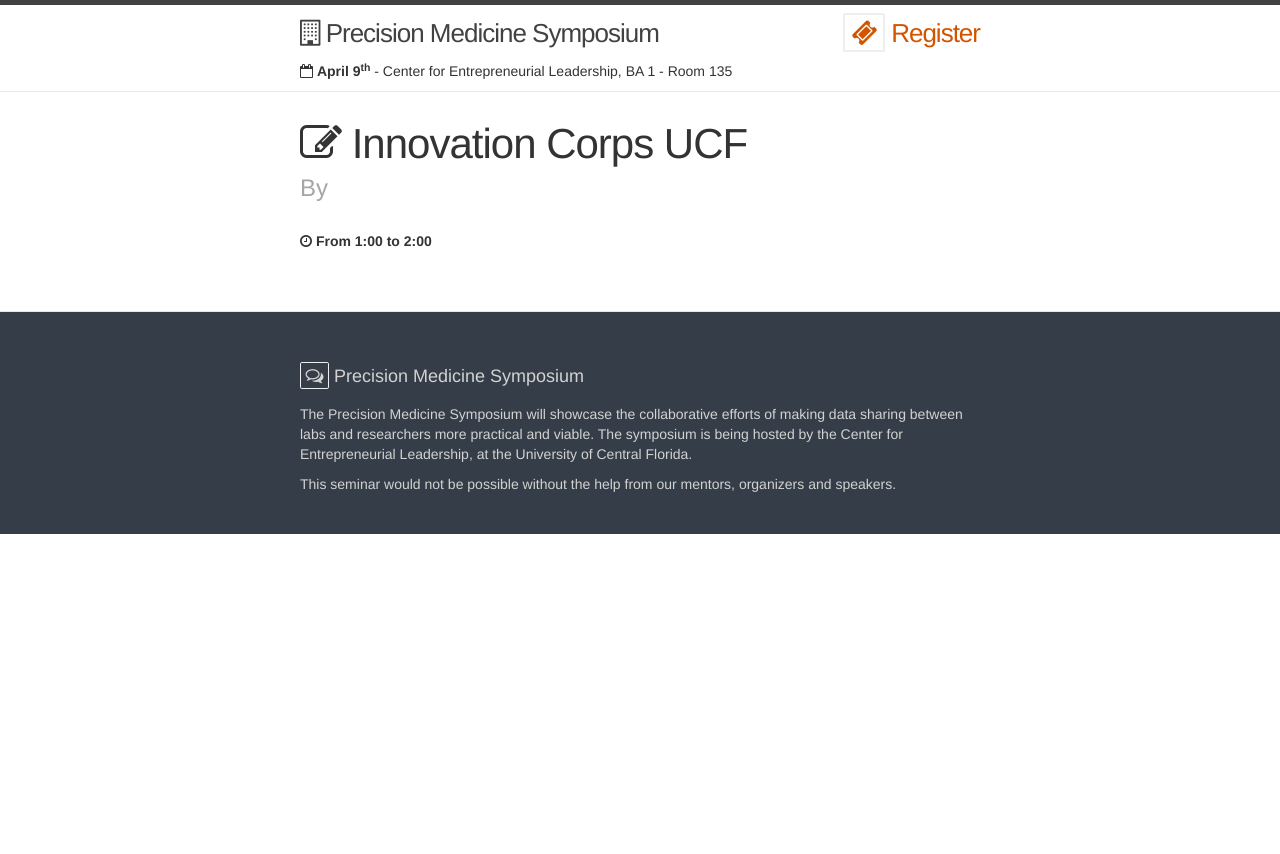
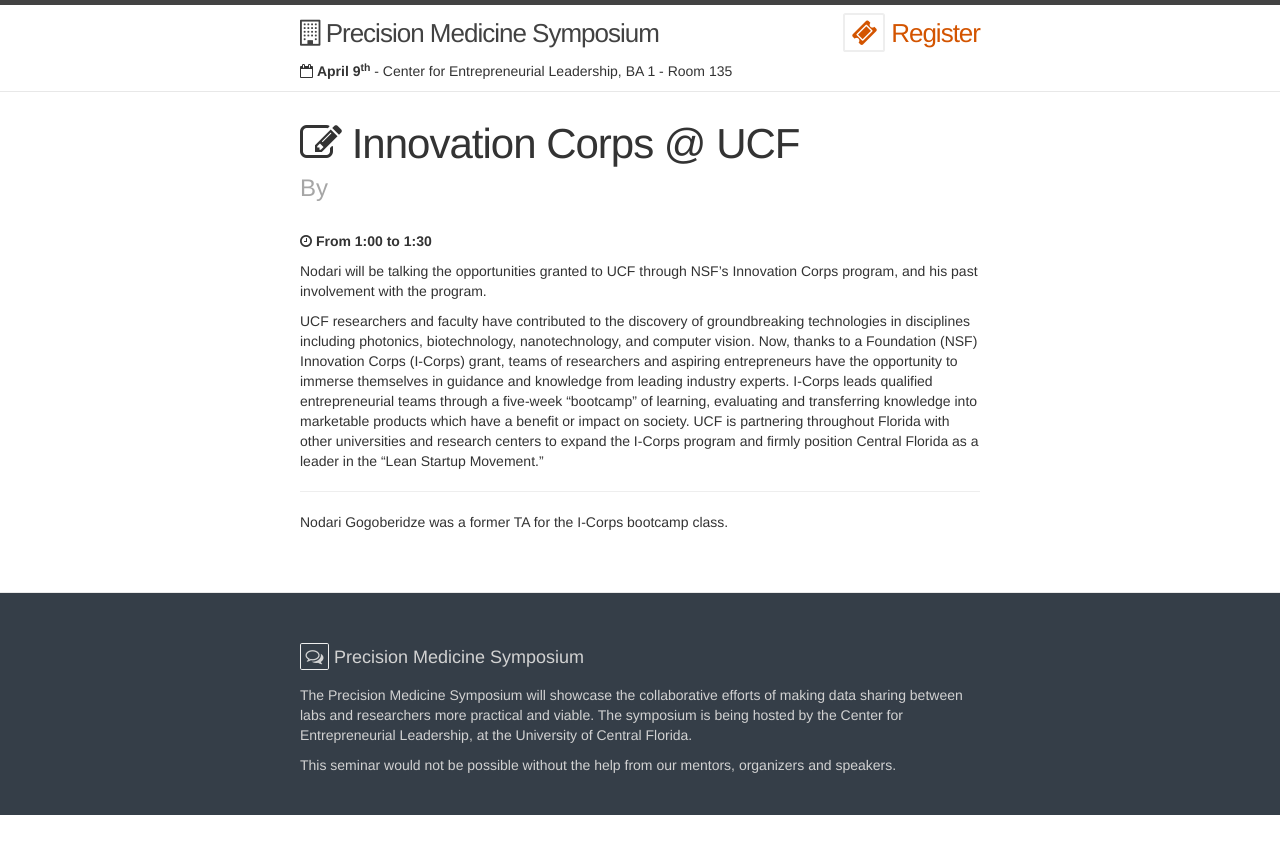
Before and after one commit to dhillonv10/pmi, a Jekyll site: the page built from _posts/2016-03-23-icorps.md, in a window 1280 px wide. Shown: the top 854 px of the page. Built offline with Jekyll 4.4.1, drawn with Linux system fonts in a browser that asks for light colours; nearby versions of some CDN libraries.

Commit message:
Adding new bios

```diff
--- a/_posts/2016-03-23-icorps.md
+++ b/_posts/2016-03-23-icorps.md
@@ -1,8 +1,16 @@
 ---
 layout: post
-title:  "Innovation Corps UCF "
+title:  "Innovation Corps @ UCF "
 permalink: icorps
 start_time: "1:00"
-end_time: "2:00"
-organiser: "Someone"
+end_time: "1:30"
+organiser: "Nodari Gogoberidze"
 ---
+
+Nodari will be talking the opportunities granted to UCF through NSF's Innovation Corps program, and his past involvement with the program.
+
+UCF researchers and faculty have contributed to the discovery of groundbreaking technologies in disciplines including photonics, biotechnology, nanotechnology, and computer vision. Now, thanks to a Foundation (NSF) Innovation Corps (I-Corps) grant, teams of researchers and aspiring entrepreneurs have the opportunity to immerse themselves in guidance and knowledge from leading industry experts. I-Corps leads qualified entrepreneurial teams through a five-week “bootcamp” of learning, evaluating and transferring knowledge into marketable products which have a benefit or impact on society. UCF is partnering throughout Florida with other universities and research centers to expand the I-Corps program and firmly position Central Florida as a leader in the “Lean Startup Movement.”
+
+---
+
+Nodari Gogoberidze was a former TA for the I-Corps bootcamp class.
```
Also changed, not shown: _posts/2016-03-23-colin.md (deleted, +0 -8 lines), _posts/2016-03-23-felix.md (added, +14 -0 lines), _posts/2016-03-23-opening.md (+1 -1 lines), _posts/2016-03-23-pape.md (+6 -0 lines), _posts/2016-03-23-patty.md (deleted, +0 -8 lines), _posts/2016-03-23-taylor.md (+2 -2 lines).
